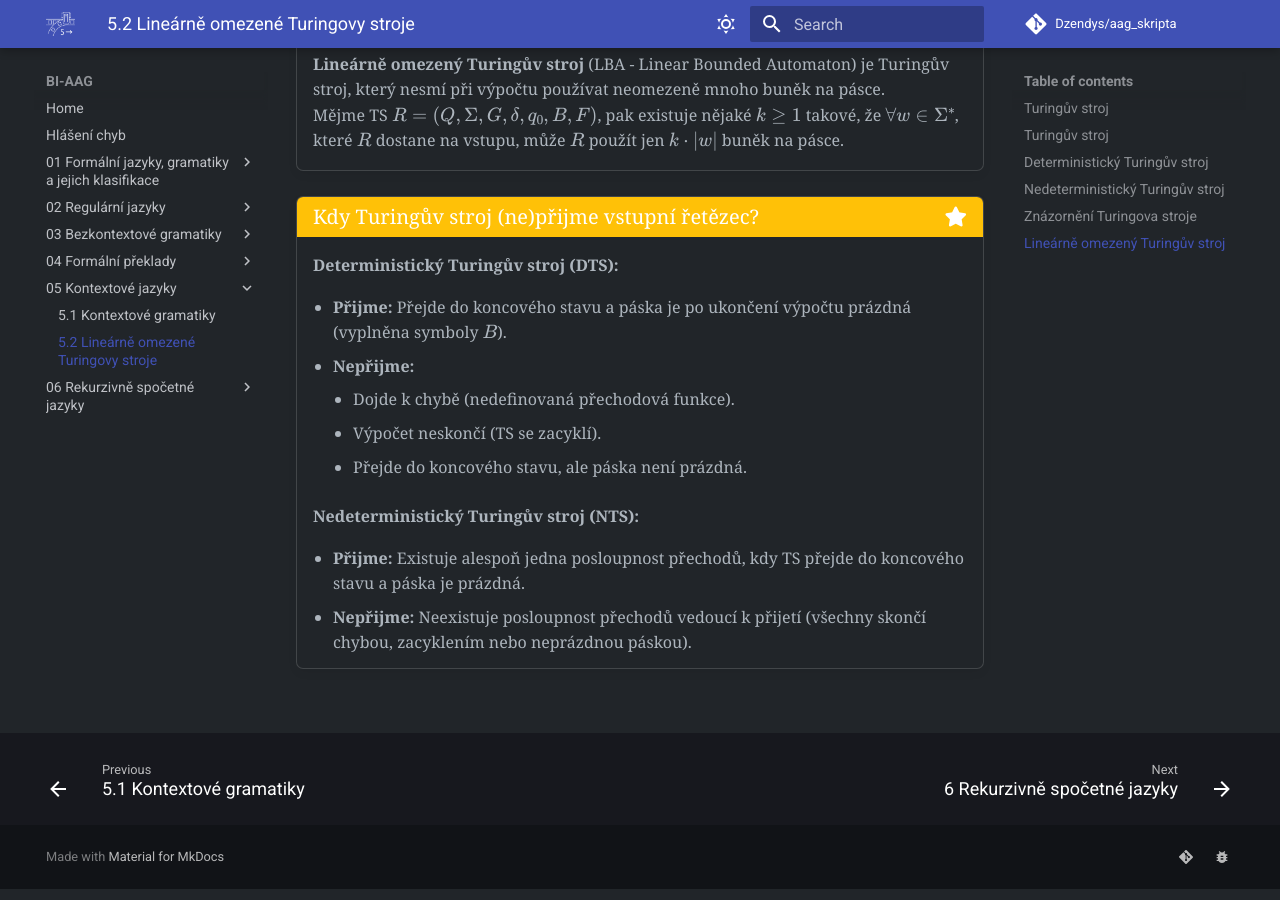
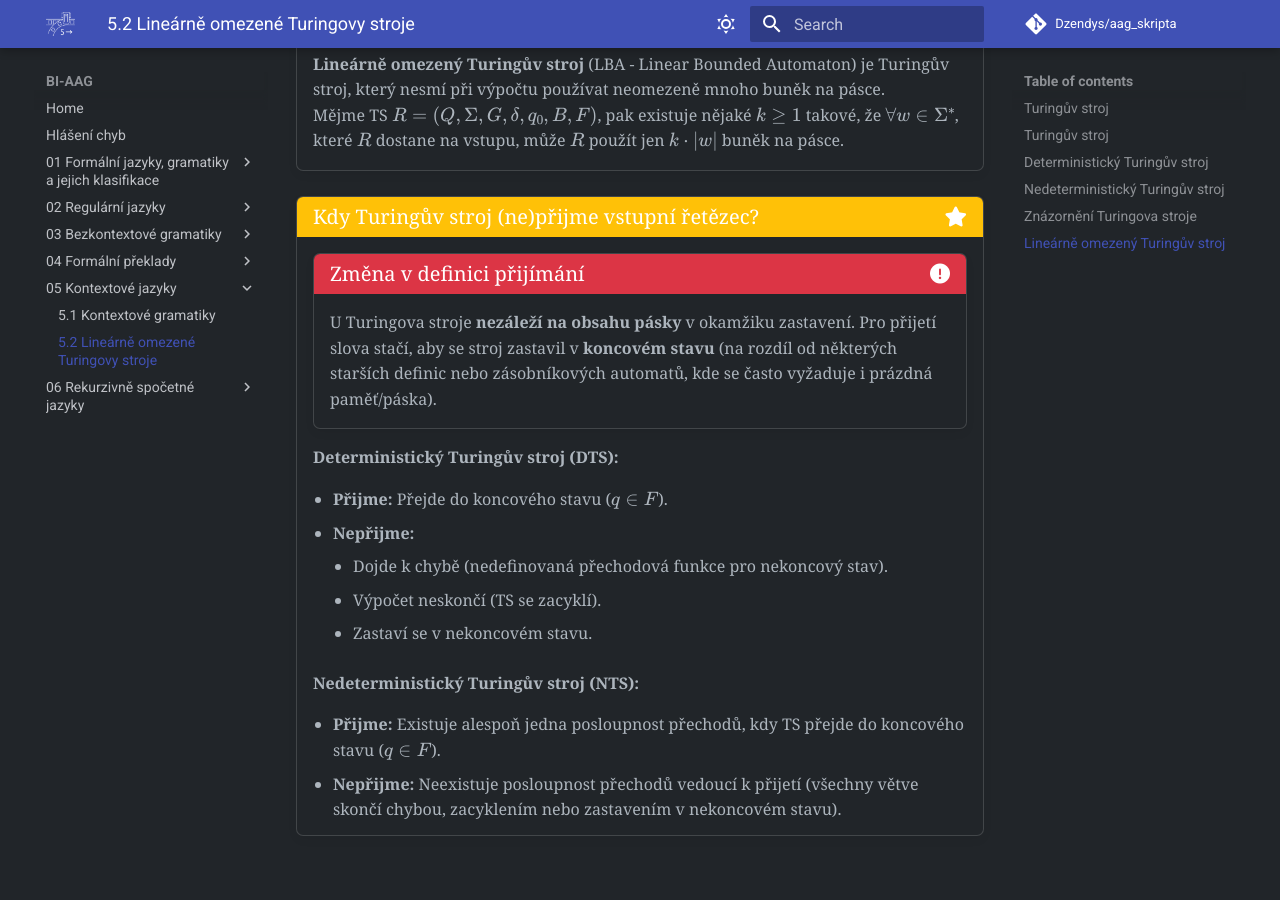
Before and after one commit to Dzendys/aag_skripta, an MkDocs documentation site: the page built from docs/05_Kontextové_jazyky/5.2_Lineárně_omezené_Turingovy_stroje.md, in a window 1280 px wide and 900 px high, scrolled down 2575 px. Built offline with MkDocs 1.6.1 and Material for MkDocs 9.7.7, drawn with Linux system fonts in a browser that asks for light colours; comment, search, counter and statistics services are not loaded; some of the changed text lies outside the part shown.

Commit message:
Update definition and add disclaimer

```diff
--- a/docs/05_Kontextové_jazyky/5.2_Lineárně_omezené_Turingovy_stroje.md
+++ b/docs/05_Kontextové_jazyky/5.2_Lineárně_omezené_Turingovy_stroje.md
@@ -84,15 +84,18 @@ $$\delta(S, a) = (A, c, 1)$$
 <a id="note-prijeti-ts"></a>
 !!! Implication "Kdy Turingův stroj (ne)přijme vstupní řetězec?"
 
+    !!! Warning "Změna v definici přijímání"
+        U Turingova stroje **nezáleží na obsahu pásky** v okamžiku zastavení. Pro přijetí slova stačí, aby se stroj zastavil v **koncovém stavu** (na rozdíl od některých starších definic nebo zásobníkových automatů, kde se často vyžaduje i prázdná paměť/páska).
+
     **Deterministický Turingův stroj (DTS):**
 
-    *   **Přijme:** Přejde do koncového stavu a páska je po ukončení výpočtu prázdná (vyplněna symboly $B$).
+    *   **Přijme:** Přejde do koncového stavu ($q \in F$).
     *   **Nepřijme:**
-        *   Dojde k chybě (nedefinovaná přechodová funkce).
+        *   Dojde k chybě (nedefinovaná přechodová funkce pro nekoncový stav).
         *   Výpočet neskončí (TS se zacyklí).
-        *   Přejde do koncového stavu, ale páska není prázdná.
+        *   Zastaví se v nekoncovém stavu.
 
     **Nedeterministický Turingův stroj (NTS):**
 
-    *   **Přijme:** Existuje alespoň jedna posloupnost přechodů, kdy TS přejde do koncového stavu a páska je prázdná.
-    *   **Nepřijme:** Neexistuje posloupnost přechodů vedoucí k přijetí (všechny skončí chybou, zacyklením nebo neprázdnou páskou).
+    *   **Přijme:** Existuje alespoň jedna posloupnost přechodů, kdy TS přejde do koncového stavu ($q \in F$).
+    *   **Nepřijme:** Neexistuje posloupnost přechodů vedoucí k přijetí (všechny větve skončí chybou, zacyklením nebo zastavením v nekoncovém stavu).
```
Also changed, not shown: other parts of docs/05_Kontextové_jazyky/5.2_Lineárně_omezené_Turingovy_stroje.md (+1 -1 lines).
